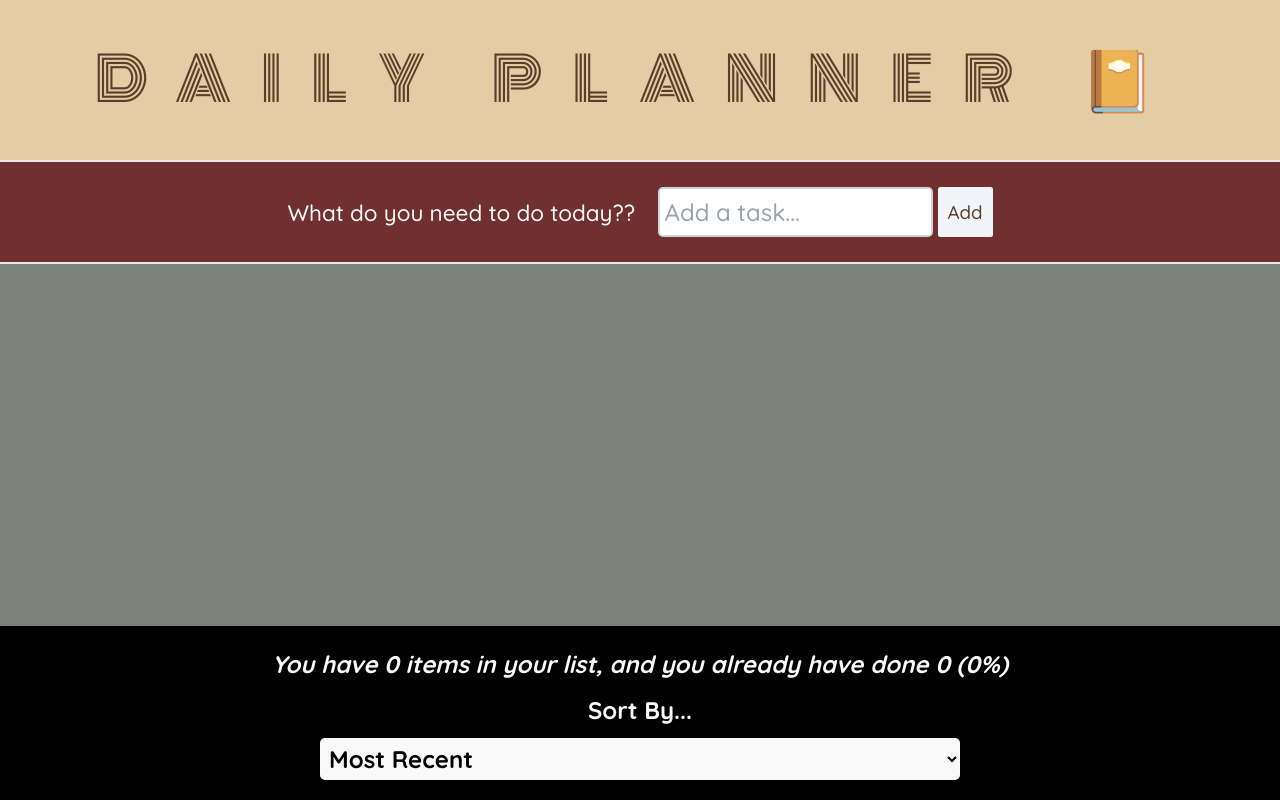
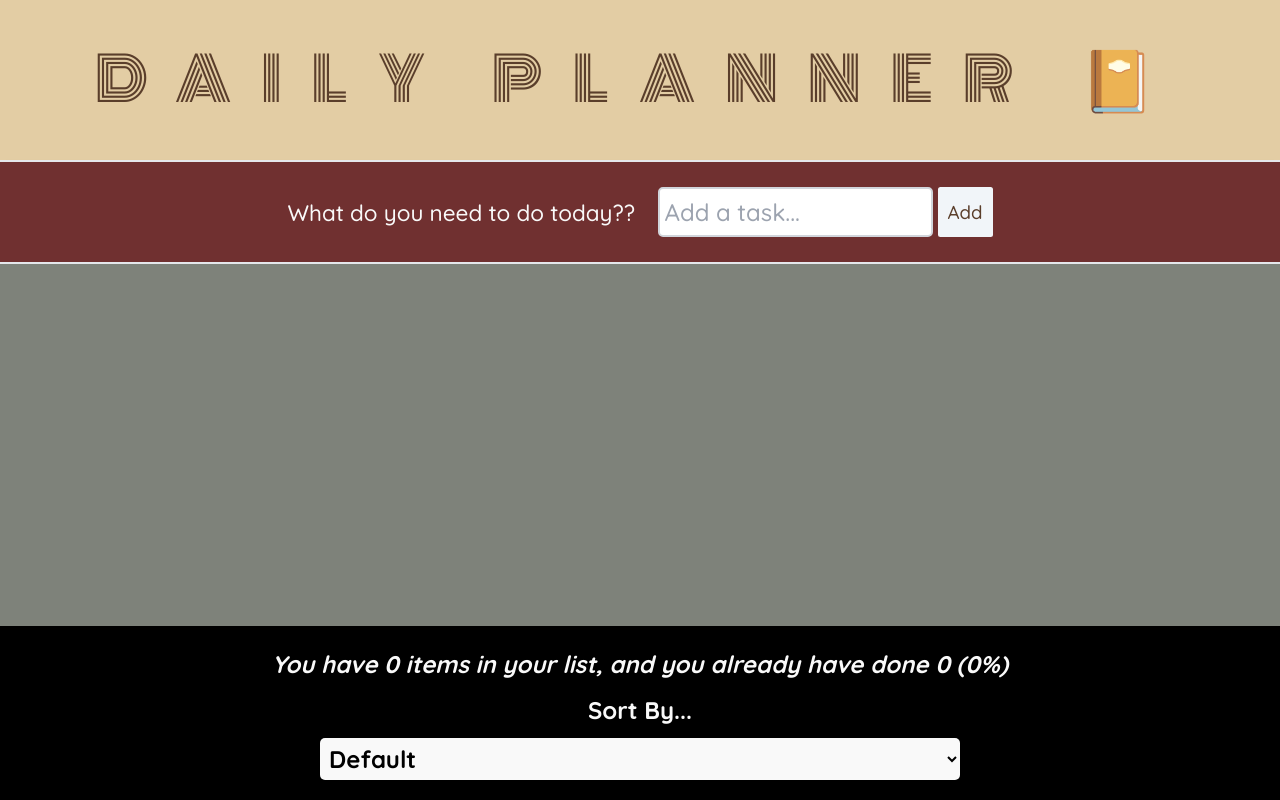
Before and after one commit to cedekpoole/daily-planner, a React (Vite) app: page / in a window 1280 px wide. Built offline with nearby package versions, Linux system fonts and the light colour scheme.

Commit message:
add sorting logic to item list

```diff
--- a/src/App.jsx
+++ b/src/App.jsx
@@ -10,12 +10,14 @@ function App() {
     return savedList ? JSON.parse(savedList) : [];
   });
 
+  const [sortOrder, setSortOrder] = useState("default"); // track the sort order
+
   return (
     <div className="w-full h-screen grid grid-rows-[auto_auto_1fr_auto]">
       <Logo />
       <Form list={list} setList={setList} />
-      <ItemsList list={list} setList={setList} />
-      <Stats stats={list} />
+      <ItemsList list={list} setList={setList} sortOrder={sortOrder} />
+      <Stats stats={list} setSortOrder={setSortOrder} />
     </div>
   );
 }
--- a/src/components/ItemList.jsx
+++ b/src/components/ItemList.jsx
@@ -1,6 +1,6 @@
 import Item from "./Item";
 
-export default function ItemList({ list, setList }) {
+export default function ItemList({ list, setList, sortOrder }) {
   function toggleDone(id) {
     setList(
       list.map((item) =>
@@ -17,10 +17,21 @@ export default function ItemList({ list, setList }) {
     );
   }
 
+  const sortedList = [...list].sort((a, b) => {
+    if (sortOrder === "done") {
+      return a.done === b.done ? 0 : a.done ? -1 : 1;
+    } else if (sortOrder === "undone") {
+      return a.done === b.done ? 0 : a.done ? 1 : -1;
+    } else {
+      // Default (most recent first by id)
+      return b.id + a.id;
+    }
+  });
+
   return (
     <div className="bg-[#7E827A] py-10 lg:py-24 flex flex-col gap-8 items-center">
       <ul className="list-none w-4/5 grid grid-cols-1 md:grid-cols-2 lg:grid-cols-3 gap-8">
-        {list.map((item) => (
+        {sortedList.map((item) => (
           <Item
             key={item.id}
             item={item}
--- a/src/components/Stats.jsx
+++ b/src/components/Stats.jsx
@@ -1,8 +1,4 @@
-import { useState } from "react";
-
-export default function Stats({ stats }) {
-  const [sortOrder, setSortOrder] = useState("default"); // track the sort order
-
+export default function Stats({ stats, setSortOrder }) {
   const itemsDone = stats.filter((item) => item.done).length;
 
   function handleSortChange(e) {
@@ -17,11 +13,10 @@ export default function Stats({ stats }) {
       </em>
       <label className="block my-4">Sort By...</label>
       <select
-        value={sortOrder}
         onChange={handleSortChange}
         className="block w-1/2 mx-auto p-2 rounded-lg text-[#000000] bg-[#f9f9f9]"
       >
-        <option value="default">Most Recent</option>
+        <option value="default">Default</option>
         <option value="done">Done First</option>
         <option value="undone">Done Last</option>
       </select>
```
